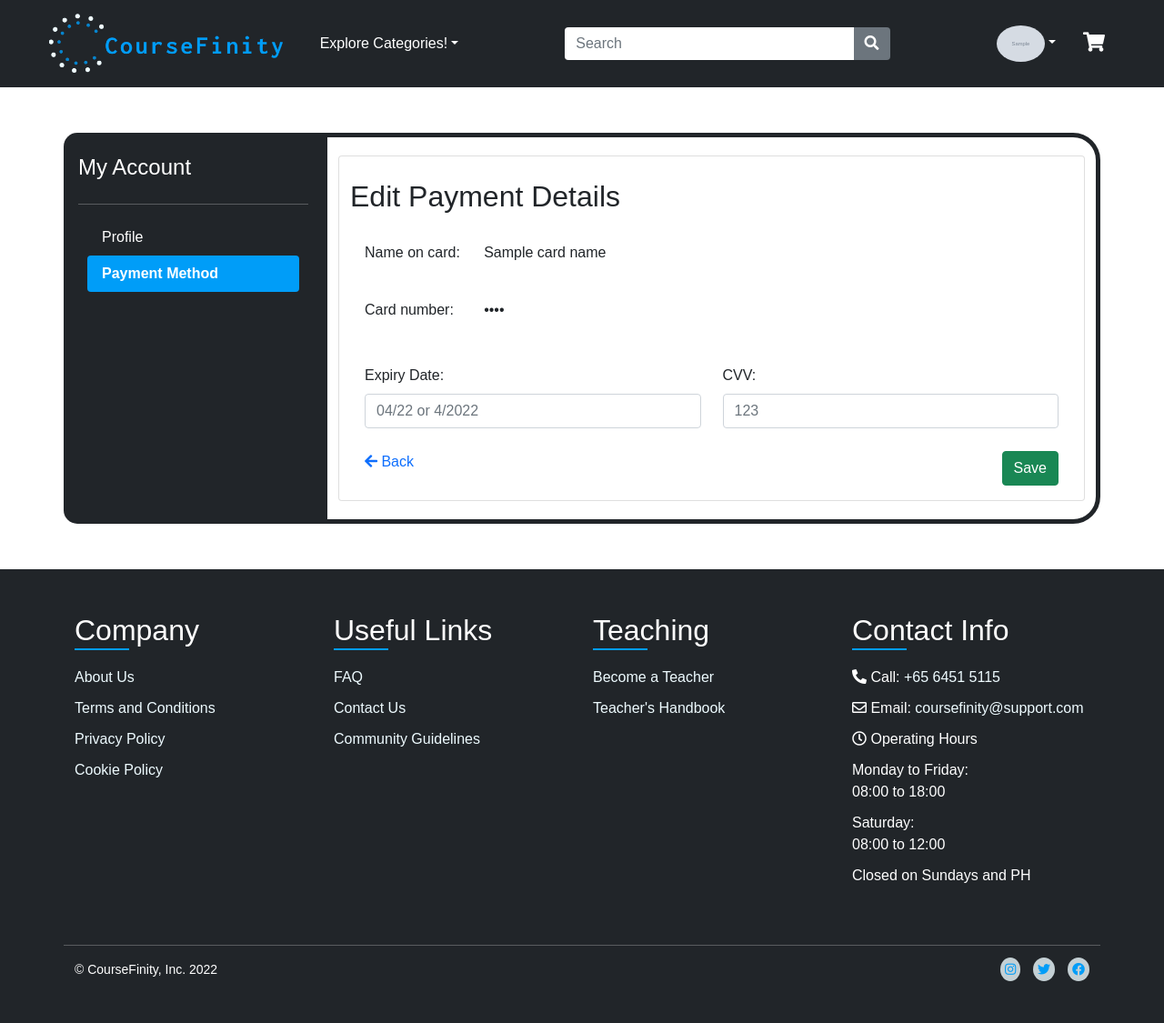
After one commit to Solaireis/CWC-Application-Security-Project, a Flask app: template src/Insecure/templates/users/loggedin/edit_payment.html in a window 1280 px wide. The commit adds this page. Shown: the whole page at 91% size. Run offline with Flask 2, Linux system fonts and the light colour scheme; the template is opened without the code that fills it: values that come from a table or form of the project are taken from there, most other values are stand-ins (such as "Sample title", 1, 10 or a date in 2020); grey boxes marked "Sample" are stand-in pictures; some libraries are stand-ins or nearby versions.

Commit message:
done with payment settings

```diff
--- a/src/Insecure/__init__.py
+++ b/src/Insecure/__init__.py
@@ -154,16 +154,26 @@ def paymentSettings():
     if ("user" not in session):
         return redirect(url_for("login"))
 
+    cardExists = sql_operation(table="user", mode="check_card_if_exist", userID=session["user"], getCardInfo=True)
+    print(cardExists)
     paymentForm = CreateAddPaymentForm(request.form)
 
     # GET method codes below
     if (request.method == "GET"):
         imageSrcPath, userInfo = get_image_path(session["user"], returnUserInfo=True)
 
-        return render_template("users/loggedin/payment_settings.html", form=paymentForm, accType=userInfo[1], imageSrcPath=imageSrcPath)
+        cardName = cardNumber = cardExpiry = cardCVV = None
+        if (cardExists):
+            cardInfo = cardExists[0]
+            cardName = cardInfo[0]
+            cardNumber = cardInfo[1]
+            cardExpiry = cardInfo[2]
+            cardCVV = cardInfo[3]
+
+        return render_template("users/loggedin/payment_settings.html", form=paymentForm, accType=userInfo[1], imageSrcPath=imageSrcPath, cardExists=cardExists, cardName=cardName, cardNo=cardNumber, cardExpiry=cardExpiry, cardCVV=cardCVV)
 
     # POST method codes below
-    if (paymentForm.validate()):
+    if (paymentForm.validate() and not cardExists):
         # POST request code below
         cardNumberInput = paymentForm.cardNo.data
         cardNameInput = paymentForm.cardName.data
@@ -171,6 +181,49 @@ def paymentSettings():
         cardCVVInput = paymentForm.cardCVV.data
 
         sql_operation(table="user", mode="edit", userID=session["user"], cardNo=cardNumberInput, cardName=cardNameInput, cardExpiry=cardExpiryInput, cardCVV=cardCVVInput)
+        return redirect(url_for("paymentSettings"))
+
+    # invalid form inputs or already has a card
+    return redirect(url_for("paymentSettings"))
+
+@app.post("/delete-payment")
+def deletePayment():
+    if ("user" not in session):
+        return redirect(url_for("login"))
+
+    cardExists = sql_operation(table="user", mode="check_card_if_exist", userID=session["user"])
+    if (not cardExists):
+        return redirect(url_for("paymentSettings"))
+
+    sql_operation(table="user", mode="delete_card", userID=session["user"])
+    return redirect(url_for("paymentSettings"))
+
+@app.route("/edit-payment", methods=["GET", "POST"])
+def editPayment():
+    if ("user" not in session):
+        return redirect(url_for("login"))
+
+    cardExists = sql_operation(table="user", mode="check_card_if_exist", userID=session["user"], getCardInfo=True)
+    if (not cardExists):
+        return redirect(url_for("paymentSettings"))
+
+    editPaymentForm = CreateEditPaymentForm(request.form)
+
+    if (request.method == "GET"):
+        imageSrcPath, userInfo = get_image_path(session["user"], returnUserInfo=True)
+        cardInfo = cardExists[0]
+        cardName = cardInfo[0]
+        cardExpiry = cardInfo[2]
+        cardCVV = cardInfo[3]
+
+        return render_template("users/loggedin/edit_payment.html", form=editPaymentForm, accType=userInfo[1], imageSrcPath=imageSrcPath, cardName=cardName, cardExpiry=cardExpiry, cardCVV=cardCVV)
+
+    if (editPaymentForm.validate()):
+        # POST request code below
+        cardExpiryInput = editPaymentForm.cardExpiry.data
+        cardCVVInput = editPaymentForm.cardCVV.data
+
+        sql_operation(table="user", mode="update_card", userID=session["user"], cardExpiry=cardExpiryInput, cardCVV=cardCVVInput)
         return redirect(url_for("paymentSettings"))
 
     # invalid form inputs
--- a/src/Insecure/python_files/Forms.py
+++ b/src/Insecure/python_files/Forms.py
@@ -10,6 +10,12 @@ from wtforms.widgets import Select as BaseSelectWidget
 class CreateAddPaymentForm(Form):
     cardName = StringField("Card Name:", [validators.Length(min=1, max=50), validators.DataRequired()])
     cardNo = StringField("Card Number:", [validators.Length(min=14, max=19), validators.DataRequired()])
+    cardExpiry = StringField("Expiry Date:", [validators.Length(min=4, max=7), validators.DataRequired()])
+    cardCVV = StringField("CVV:", [validators.Length(min=3, max=4), validators.DataRequired()])
+
+class CreateEditPaymentForm(Form):
+    cardName = StringField("None") # placeholder, won't display on the page
+    cardNo = StringField("None") # placeholder, won't display on the page
     cardExpiry = StringField("Expiry Date:", [validators.Length(min=4, max=7), validators.DataRequired()])
     cardCVV = StringField("CVV:", [validators.Length(min=3, max=4), validators.DataRequired()])
 
--- /dev/null
+++ b/src/Insecure/templates/users/loggedin/edit_payment.html
@@ -0,0 +1,73 @@
+{% extends "user_base.html" %}
+
+{% block head %}
+    <link rel="stylesheet" href="{{ url_for('static', filename='styles/user_profile.css') }}">
+{% endblock %}
+
+{% block title %}Payment Settings | CourseFinity{% endblock %}
+
+{% block content %}
+{% from "includes/_formHelper.html" import render_field %}
+
+<div class="container container_margin">
+    <div class="row">
+        <div class="col-lg-3 merge-boxes">
+            <div class="d-flex flex-column flex-shrink-0 p-3 text-white bg-dark" id="left-user">
+                <h4><span class="fs-4">My Account</span></h4>
+                <hr>
+                <ul class="nav nav-pills flex-column mb-auto">
+                    <li class="nav-item">
+                        <a href="{{ url_for('userProfile') }}" class="nav-link text-white">
+                            Profile
+                        </a>
+                    </li>
+                    <li class="nav-item">
+                        <a href="{{ url_for('paymentSettings') }}" class="nav-link text-white active-custom">
+                            Payment Method
+                        </a>
+                    </li>
+                </ul>
+            </div>
+        </div>
+        <div class="col-lg-9 merge-boxes">
+            <div id="right-user">
+                <div class="container">
+                    <div class="row">
+                        <div class="card">
+                            <h4 class="card-title margin-top">Edit Payment Details</h4>
+                            <div class="card-body">
+                                <div class="mb-3 row">
+                                    <h6 for="cardName" class="col-md-2 col-form-label">Name on card:</h6>
+                                    <div class="col-md-10">
+                                        <h6 class="form-control-plaintext">{{ cardName }}</h6>
+                                    </div>
+                                </div>
+                                <div class="col margin-top margin-top2">
+                                    <div class="mb-3 row">
+                                        <h6 for="cardName" class="col-md-2 col-form-label">Card number:</h6>
+                                        <div class="col-md-10">
+                                            <h6 class="form-control-plaintext">&#8226;&#8226;&#8226;&#8226;</h6>
+                                        </div>
+                                    </div>
+                                </div>
+                                <form action="" method="POST">
+                                    <div class="row">
+                                        <div class="col-md-6 margin-top margin-top2">
+                                            {{ render_field(form.cardExpiry, class="form-control", placeholder="04/22 or 4/2022") }}
+                                        </div>
+                                        <div class="col-md-6 margin-top margin-top2">
+                                            {{ render_field(form.cardCVV, class="form-control", placeholder="123") }}
+                                        </div>
+                                    </div>
+                                    <a href="{{ url_for('paymentSettings') }}" class="float-start form-buttons margin-top margin-top2"><i class="fas fa-arrow-left"></i> Back</a>
+                                    <button type="submit" class="btn btn-success margin-top margin-top2 float-end form-buttons">Save</button>
+                                </form>
+                            </div>
+                        </div>
+                    </div>
+                </div>
+            </div>
+        </div>
+    </div>
+</div>
+{% endblock %}
```
Also changed, not shown: src/Insecure/python_files/IntegratedFunctions.py (+27 -1 lines), src/Insecure/templates/users/loggedin/payment_settings.html (+45 -0 lines).
